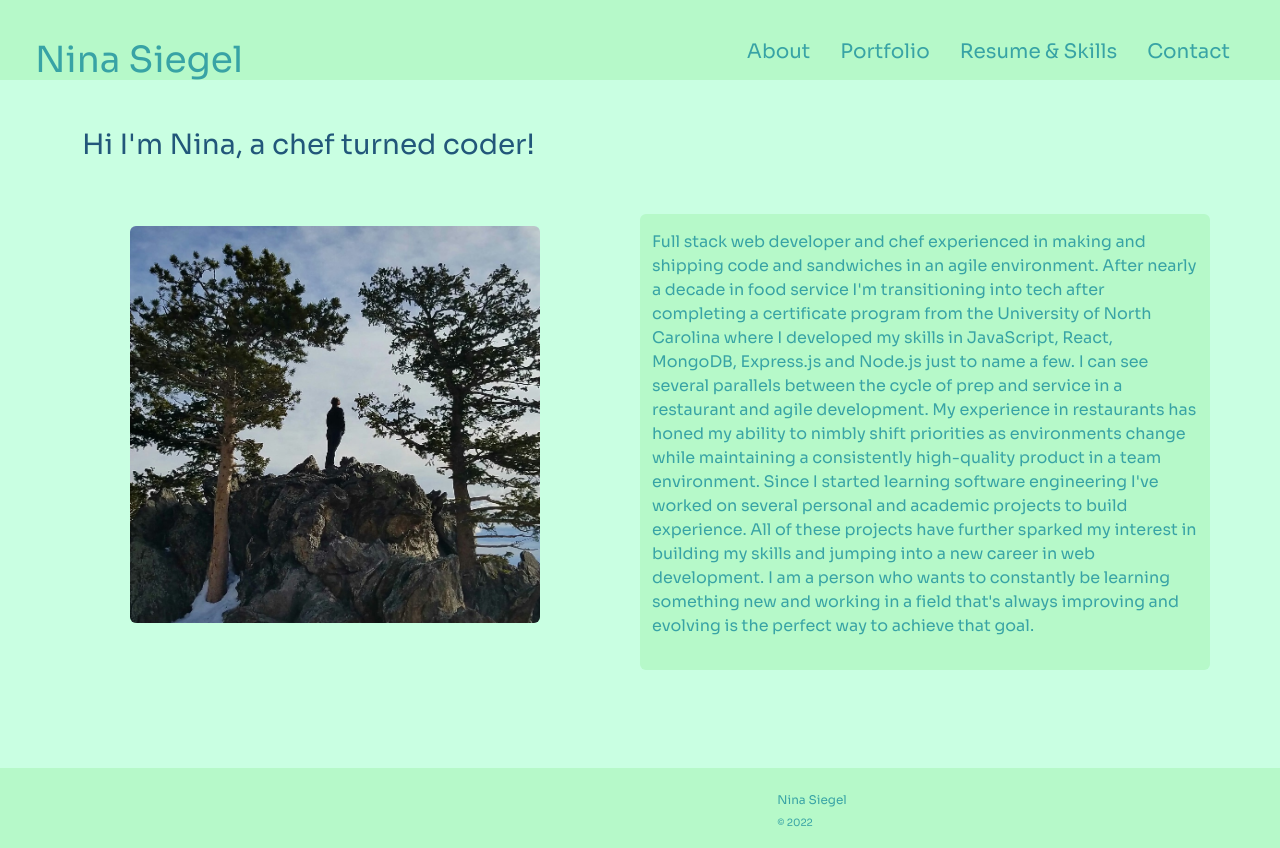
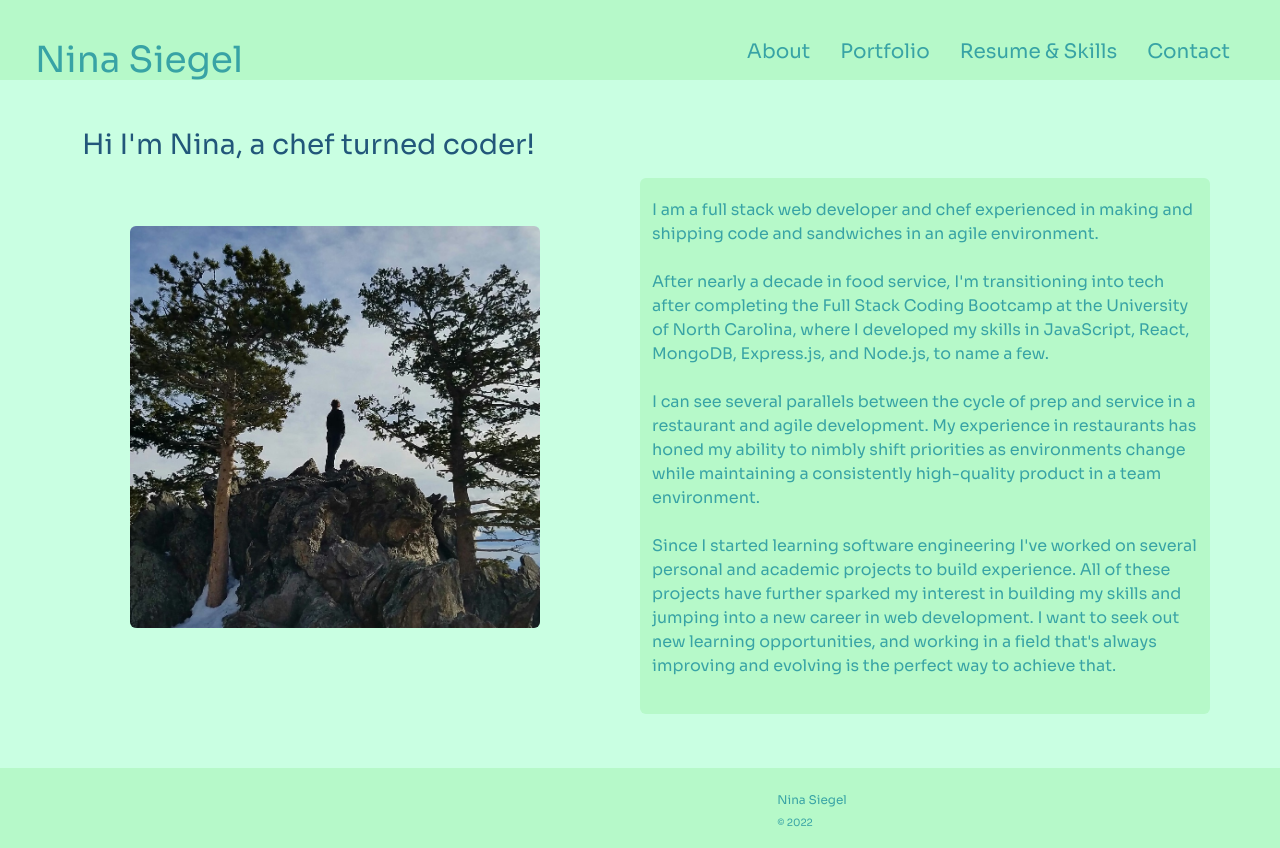
Before and after one commit to nmsiegel1/NS-React-Portfolio, a React (Create React App) app: page / in a window 1280 px wide. Built offline with nearby package versions, Linux system fonts and the light colour scheme; no server answers; some icons are missing.

Commit message:
about spacing and edits

```diff
--- a/src/components/About/index.js
+++ b/src/components/About/index.js
@@ -17,22 +17,26 @@ function About() {
         </div>
         <div className="col-xs-12 col-md-6 about-div rounded d-flex align-self-center">
           <p>
-            Full stack web developer and chef experienced in making and shipping
-            code and sandwiches in an agile environment. After nearly a decade
-            in food service I'm transitioning into tech after completing a
-            certificate program from the University of North Carolina where I
-            developed my skills in JavaScript, React, MongoDB, Express.js and
-            Node.js just to name a few. I can see several parallels between the
-            cycle of prep and service in a restaurant and agile development. My
-            experience in restaurants has honed my ability to nimbly shift
-            priorities as environments change while maintaining a consistently
-            high-quality product in a team environment. Since I started learning
-            software engineering I've worked on several personal and academic
-            projects to build experience. All of these projects have further
-            sparked my interest in building my skills and jumping into a new
-            career in web development. I am a person who wants to constantly be
-            learning something new and working in a field that's always
-            improving and evolving is the perfect way to achieve that goal.
+            I am a full stack web developer and chef experienced in making and
+            shipping code and sandwiches in an agile environment. <br />
+            <br />
+            After nearly a decade in food service, I'm transitioning into tech
+            after completing the Full Stack Coding Bootcamp at the University of
+            North Carolina, where I developed my skills in JavaScript, React,
+            MongoDB, Express.js, and Node.js, to name a few. <br />
+            <br />
+            I can see several parallels between the cycle of prep and service in
+            a restaurant and agile development. My experience in restaurants has
+            honed my ability to nimbly shift priorities as environments change
+            while maintaining a consistently high-quality product in a team
+            environment. <br />
+            <br />
+            Since I started learning software engineering I've worked on several
+            personal and academic projects to build experience. All of these
+            projects have further sparked my interest in building my skills and
+            jumping into a new career in web development. I want to seek out new
+            learning opportunities, and working in a field that's always
+            improving and evolving is the perfect way to achieve that.
           </p>
         </div>
       </div>
--- a/src/components/Contact/index.js
+++ b/src/components/Contact/index.js
@@ -150,8 +150,9 @@ function Contact() {
         <div className="col-xs-12 col-md-4 contact-div rounded mt-5 d-flex align-items-center">
           <p>
             I'd love to hear from you! I am eager to join a collaborative team
-            where I can continue honing my skills. Please fill out this form or
-            email me at{" "}
+            where I can continue to learn and grow. <br />
+            <br />
+            Please fill out this form or email me at{" "}
             <a
               href="mailto: siegel.nina.m@gmail.com"
               target="_blank"
@@ -160,7 +161,9 @@ function Contact() {
             >
               siegel.nina.m@gmail.com
             </a>
-            . Want to see more? Checkout my GitHub{" "}
+            .<br />
+            <br />
+            Want to see more? Checkout my GitHub{" "}
             <a
               href="https://github.com/nmsiegel1"
               target="_blank"
--- a/src/index.css
+++ b/src/index.css
@@ -18,6 +18,10 @@
   padding: 0;
   box-sizing: border-box;
   font-family: Sora;
+}
+
+p {
+  font-size: 16px;
 }
 
 main {
@@ -111,7 +115,10 @@ footer {
 .about-div {
   background-color: var(--secondary-color);
   height: 50%;
-  padding: 1rem;
+  padding-top: 20px;
+  padding-left: 30px;
+  padding-right: 30px;
+  padding-bottom: 20px;
   color: var(--quat-color);
   margin-top: 3rem;
 }
@@ -220,7 +227,10 @@ footer {
 .contact-div {
   background-color: var(--secondary-color);
   height: 20%;
-  padding: 5px;
+  padding-top: 20px;
+  padding-left: 30px;
+  padding-right: 30px;
+  padding-bottom: 20px;
   color: var(--quat-color);
   border: var(--quint-color) solid 5px;
 }
```
